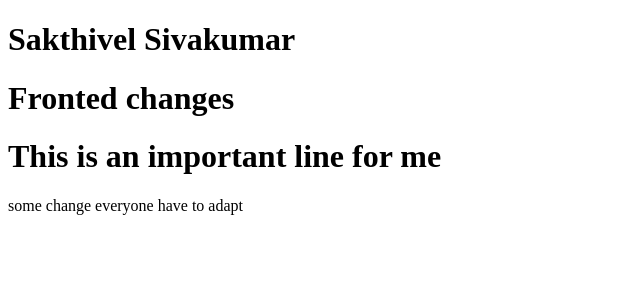
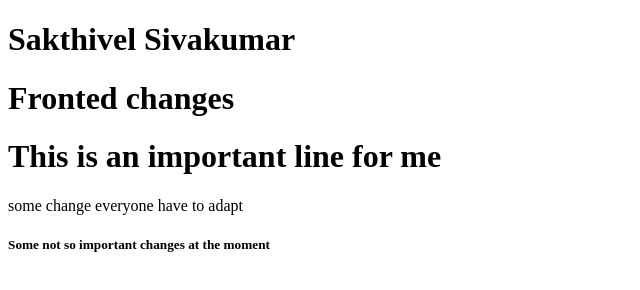
Before and after one commit to sakthii07/Mini_workout-app, a plain HTML site: page index.html in a window 1280 px wide. Shown: the whole page, without its empty margins (0-640 px from the left). Drawn offline with Linux system fonts and the light colour scheme.

Commit message:
feet : added all the files including the stash files

```diff
--- a/index.html
+++ b/index.html
@@ -10,5 +10,6 @@
     <h1>Fronted changes</h1>
     <h1>This is an important line for me</h1>
     some change everyone have to adapt
+    <h5>Some not so important changes at the moment</h5>
 </body>
 </html>
```
